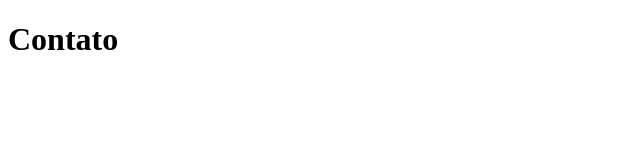
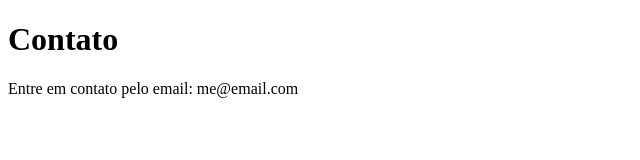
Before and after one commit to Bertonsin/sistema-de-cadastro, a plain HTML site: page contato.html in a window 1280 px wide. Shown: the whole page, without its empty margins (0-640 px from the left). Drawn offline with Linux system fonts and the light colour scheme.

Commit message:
Adicionando email de contato

```diff
--- a/contato.html
+++ b/contato.html
@@ -10,5 +10,7 @@
 
     <h1>Contato</h1>
 
+    <p>Entre em contato pelo email: me@email.com</p>
+
 </body>
 </html>
```
